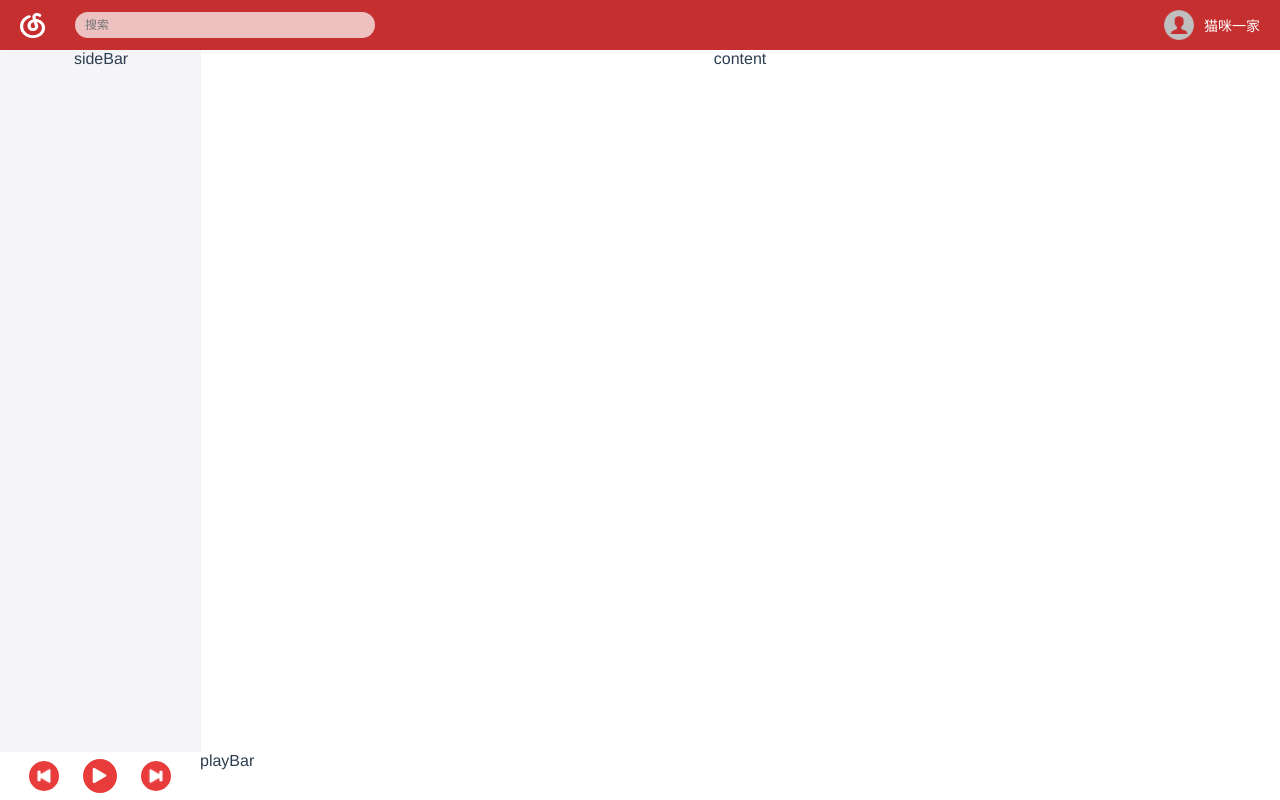
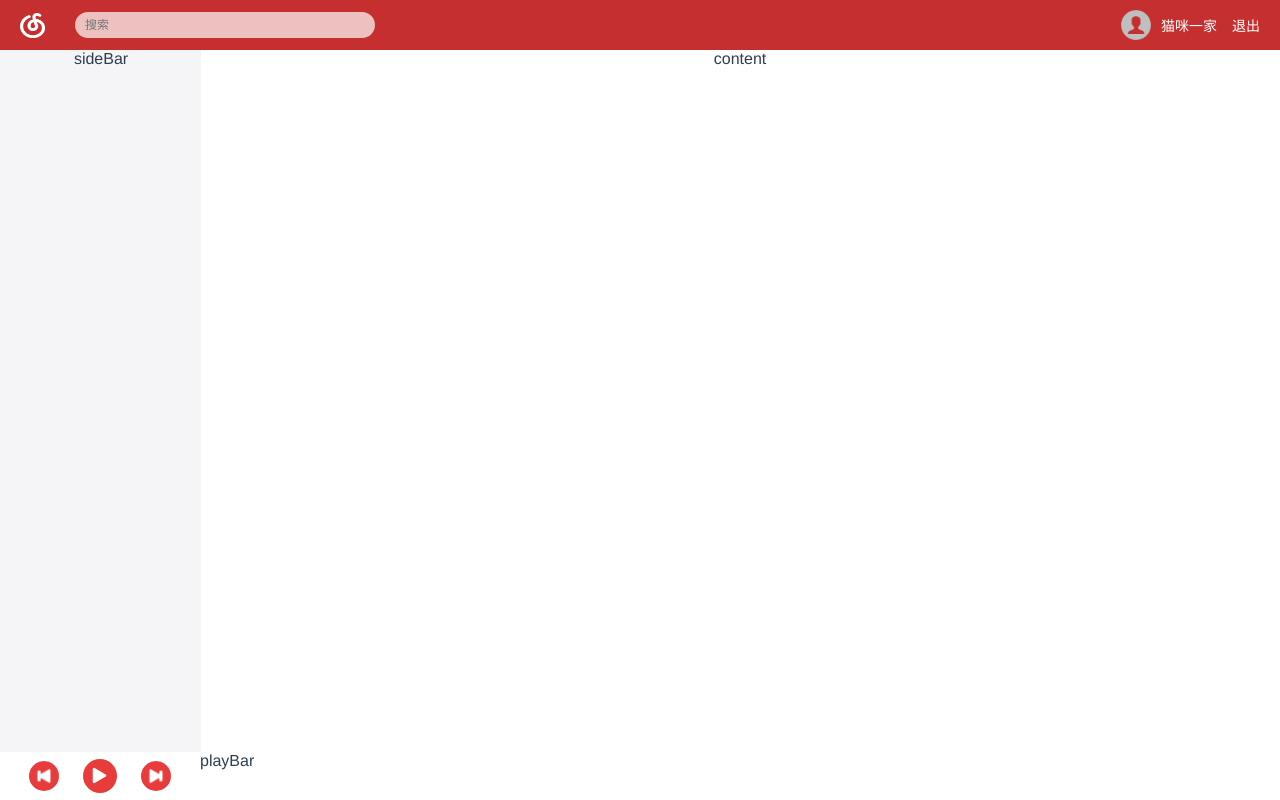
Before and after one commit to JYMr/neteaseMusic, a Vue app: page / in a window 1280 px wide. Built offline with nearby package versions, Linux system fonts and the light colour scheme.

Commit message:
feature：新建api

```diff
--- /dev/null
+++ b/src/api/http.ts
@@ -0,0 +1,6 @@
+/**
+ * @name: axios 拦截器
+ * @description:
+ * @author: Cris <1023244978@qq.com>
+ * @time: 2020/3/9
+ */
--- /dev/null
+++ b/src/api/index.ts
@@ -0,0 +1,6 @@
+/**
+ * @name:
+ * @description:
+ * @author: Cris <1023244978@qq.com>
+ * @time: 2020/3/9
+ */
--- /dev/null
+++ b/src/config/index.ts
@@ -0,0 +1,6 @@
+/**
+ * @name: 全局配置
+ * @description:
+ * @author: Cris <1023244978@qq.com>
+ * @time: 2020/3/9
+ */
--- a/src/layout/headBar.vue
+++ b/src/layout/headBar.vue
@@ -1,5 +1,6 @@
 <template>
-  <div class="headBar flex-between-middle">
+  <div class="headBar">
+    <div class="main flex-between-middle">
       <div class="flex-middle">
         <img src="@/assets/images/logo.png" class="logo" alt="logo">
         <div class="search">
@@ -9,7 +10,10 @@
       <div class="user-info flex-middle">
         <img src="@/assets/images/ico-user.png" class="avatar" alt="avatar">
         <div class="name">猫咪一家</div>
+        <div class="logout" title="退出">退出</div>
       </div>
+    </div>
+
   </div>
 </template>
 
@@ -30,6 +34,9 @@ export default class headBar extends Vue {
     background: $primary-color;
     box-sizing: border-box;
     padding: 0 20px;
+  }
+  .main {
+    height: 100%;
   }
   .search {
     input {
@@ -61,6 +68,9 @@ export default class headBar extends Vue {
     .name {
       margin-left: 10px;
     }
+    .logout {
+      margin-left: 15px;
+    }
   }
 
 </style>
```
Lines whose indentation alone changed are shown as unchanged.
